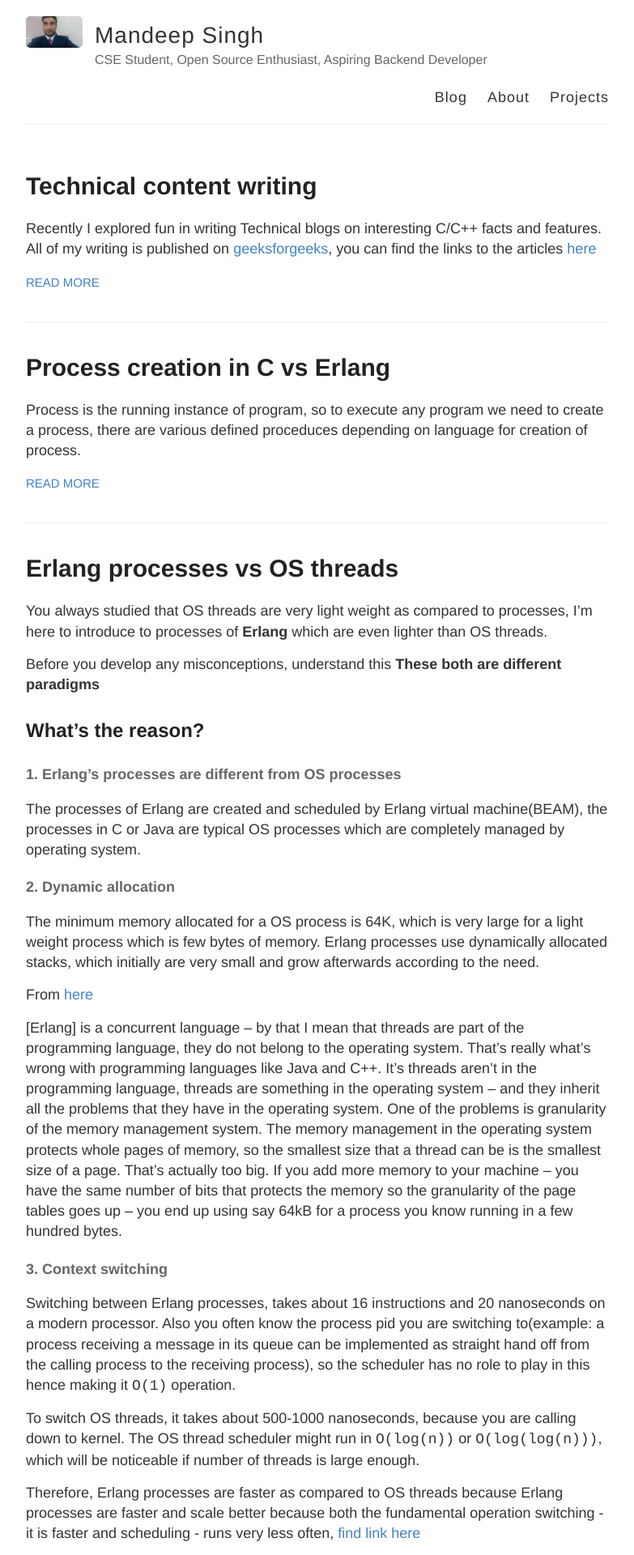
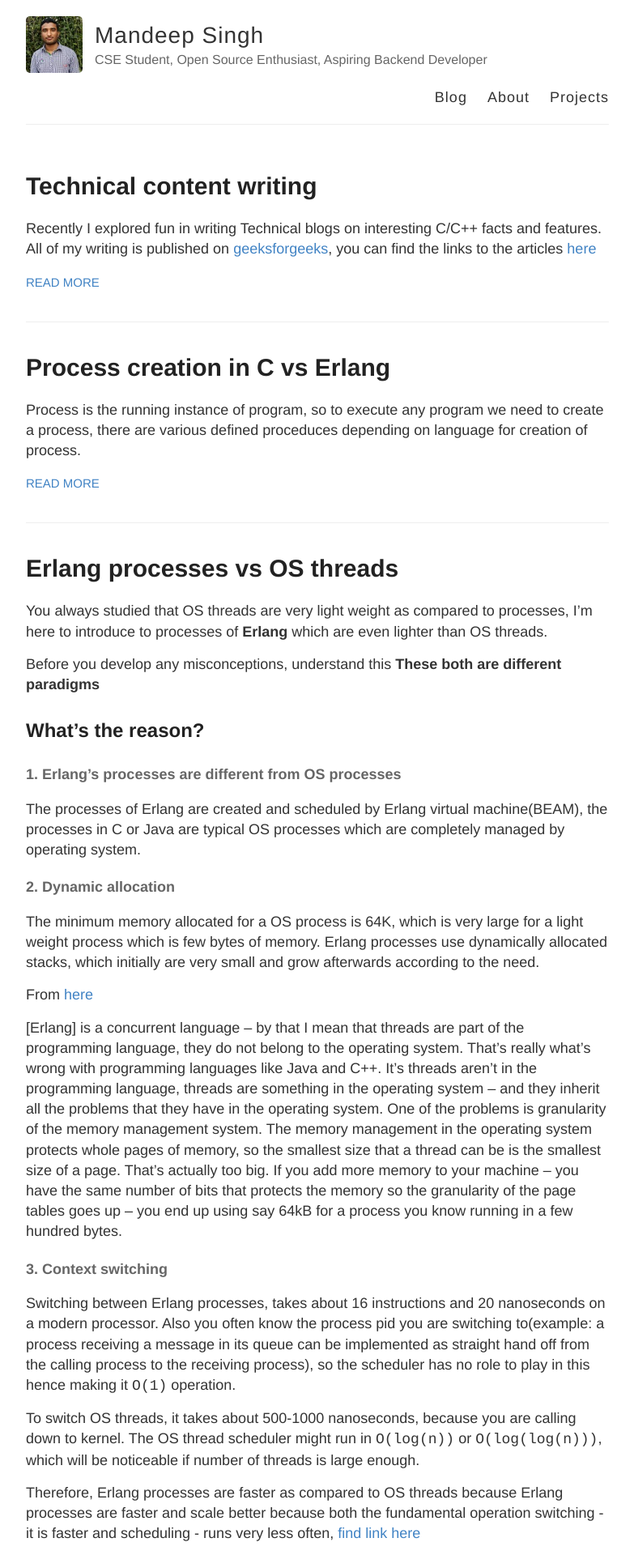
Before and after one commit to msdeep14/msdeep14.github.io, a Jekyll site: the page built from index.html, in a window 1280 px wide. Shown: the top 1920 px of the page at 81% size, without its empty margins (248-1031 px from the left). Built offline with Jekyll 4.4.1, drawn with Linux system fonts in a browser that asks for light colours.

Commit message:
modify profile pic

```diff
--- a/_config.yml
+++ b/_config.yml
@@ -9,7 +9,7 @@
 description: CSE Student, Open Source Enthusiast, Aspiring Backend Developer
 
 # URL of your avatar or profile pic (you could use your GitHub profile pic)
-avatar: https://raw.githubusercontent.com/msdeep14/msdeep14.github.io/master/images/mandeep12.jpg
+avatar: https://raw.githubusercontent.com/msdeep14/msdeep14.github.io/master/images/mandeep.jpg
 
 #
 # Flags below are optional
```
